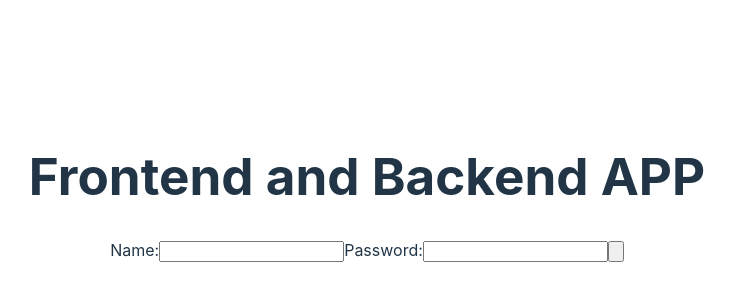
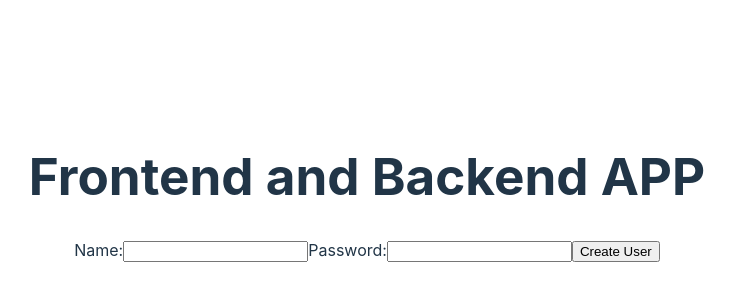
Before and after one commit to JoelRazuri/project-React-FastAPI-MySQL, a React (Vite) app in the folder frontend/: page / in a window 1280 px wide. Shown: the part 212-512 px from the top of the page, without its empty margins (273-1008 px from the left). Built offline with nearby package versions, Linux system fonts and the light colour scheme; no server answers.

Commit message:
Corrigiendo errores

```diff
--- a/frontend/src/components/CreateUser.jsx
+++ b/frontend/src/components/CreateUser.jsx
@@ -20,7 +20,7 @@ export default function CreateUser() {
                 method: "POST",
                 headers: {"Content-type" : "application/json"},
                 body: JSON.stringify({
-                    name: textName,
+                    username: textName,
                     password: textPassword
                 })
             }
@@ -35,9 +35,9 @@ export default function CreateUser() {
         <form>
             <label htmlFor="name">Name:</label>
             <input id="name" type="text" onChange={handleTextName} value={textName}/>
-            <label htmlFor="passwrod">Password:</label>
+            <label htmlFor="password">Password:</label>
             <input id="password" type="password" onChange={handleTextPassword} value={textPassword}/>
-            <input type="submit" value={CreateUser} onClick={handleClickForm}/>
+            <input type="submit" value="Create User" onClick={handleClickForm}/>
         </form>
     )
 }
```
